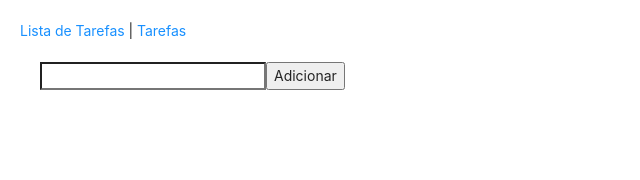
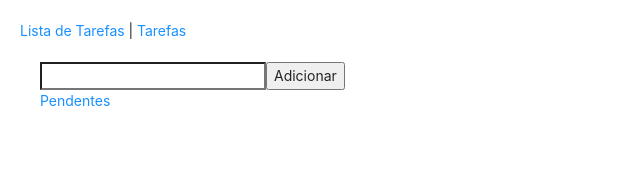
Before and after one commit to esfreitas/React-Squadra-Todo, a React (Create React App) app: page /list/1 in a window 1280 px wide. Shown: the top 180 px of the page, without its empty margins (0-640 px from the left). Built offline with nearby package versions, Linux system fonts and the light colour scheme.

Commit message:
Implementação de components conforme mostrado até o fim da aula 2, db.json incluido na pasta dbjs

```diff
--- /dev/null
+++ b/dbjs/db.json
@@ -0,0 +1,15 @@
+{
+  "lists": [
+
+    {
+      "name": "Estudos"
+    },
+    {
+      "name": "Trabalho"
+    },
+    {
+      "name": "Esportes"
+    }
+
+  ]
+}
--- a/package.json
+++ b/package.json
@@ -13,7 +13,7 @@
     "react-dom": "^17.0.2",
     "react-icons": "^4.2.0",
     "react-router-dom": "^5.2.0",
-    "react-scripts": "4.0.3",
+    "react-scripts": "^4.0.3",
     "web-vitals": "^1.1.1"
   },
   "scripts": {
--- a/src/components/Tasks.js
+++ b/src/components/Tasks.js
@@ -41,8 +41,8 @@ const Tasks = () =>{
   function filter(){
 
     const listToFilter = listFilter.filter(item => {
-      return isOnlyPending ? item.status === "pendente" : true;
-    })
+      return !isOnlyPending ? item.status === "pendente" : true;
+    });
     setList(listToFilter);
     setIsOnlyPending(!isOnlyPending);
   }
@@ -70,10 +70,17 @@ const Tasks = () =>{
     <div className="App">
      <form onSubmit={adicionar}>
         <label>
-           <input type="text" name="task" />
+           <input type="text" name="task" id="task" />
         </label>
         <input type="submit" value="Adicionar"/>
      </form>
+
+     <div>
+        <a href="#" onClick={filter}>
+          {isOnlyPending ? "Todos" : "Pendentes"}
+        </a>
+      </div>
+
      <ul>
        {list.map((item, index)=>{
          return (
@@ -82,7 +89,7 @@ const Tasks = () =>{
                 {isEditing === item.id ? (
                     <input defaultValue={item.name} onBlur={(e)=>onBlur(e, item)} onKeyDown={(e)=>onKeyDown(e, item)} />
                 ) : (
-                    <b onClick={()=>toggle(item)}>{item.name}</b>
+                    <b onClick={()=>setIsEditing(item.id)}>{item.name}</b>
                 )}
             </span>
             <button onClick={()=> toggle(item)}>
```
Also changed, not shown: 1 other file (tests, documents, lock files or other folders).
